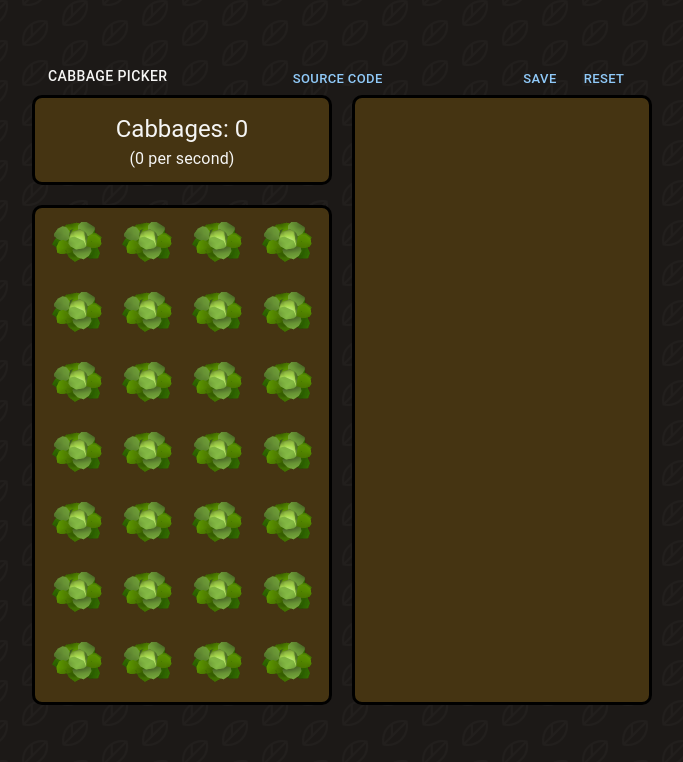
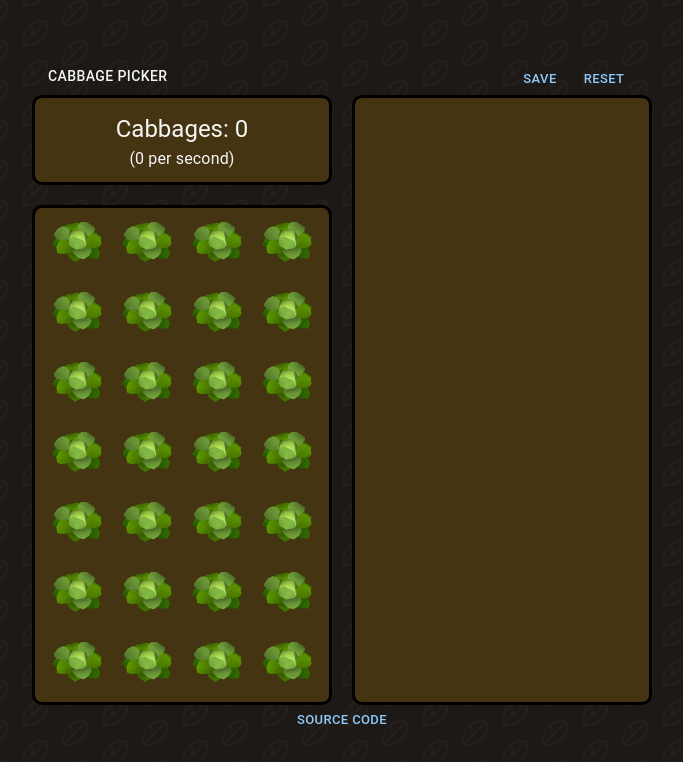
Before and after one commit to kwangric/cabbage-picker, a Next.js app: page / in a window 1280 px wide. Shown: the top 762 px of the page, without its empty margins (298-981 px from the left). Built offline with nearby package versions, Linux system fonts and the light colour scheme.

Commit message:
Move source code link

```diff
--- a/components/Game.js
+++ b/components/Game.js
@@ -57,16 +57,6 @@ const Game = () => {
         >
           {secret ? 'Kah Bah Gee!' : 'Cabbage Picker'}
         </Typography>
-        <Button size="small">
-            <Link
-              target="_blank"
-              rel="noopener noreferrer"
-              href="https://github.com/kwangric/cabbage-picker"
-              underline="none"
-            >
-              Source Code
-            </Link>
-          </Button>
         <div className={gameStyles.buttons}>
           <Button size="small" onClick={save}>
             Save
@@ -84,6 +74,18 @@ const Game = () => {
         <div>
           <GeneratorList />
         </div>
+      </div>
+      <div className={gameStyles.bottomBar}>
+        <Button size="small">
+          <Link
+            target="_blank"
+            rel="noopener noreferrer"
+            href="https://github.com/kwangric/cabbage-picker"
+            underline="none"
+          >
+            Source Code
+          </Link>
+        </Button>
       </div>
       <Dialog open={open} onClose={handleClose}>
         <DialogTitle>{'Are you sure?'}</DialogTitle>
--- a/styles/Game.module.css
+++ b/styles/Game.module.css
@@ -1,5 +1,6 @@
 .topBar {
   display: flex;
+  flex-direction: row;
   justify-content: space-between;
   padding: 0 1rem;
 }
@@ -22,6 +23,11 @@
   gap: 20px;
 }
 
+.bottomBar {
+  display: flex;
+  justify-content: center;
+}
+
 @media (min-width: 750px) {
   .game {
     flex-direction: row;
```
